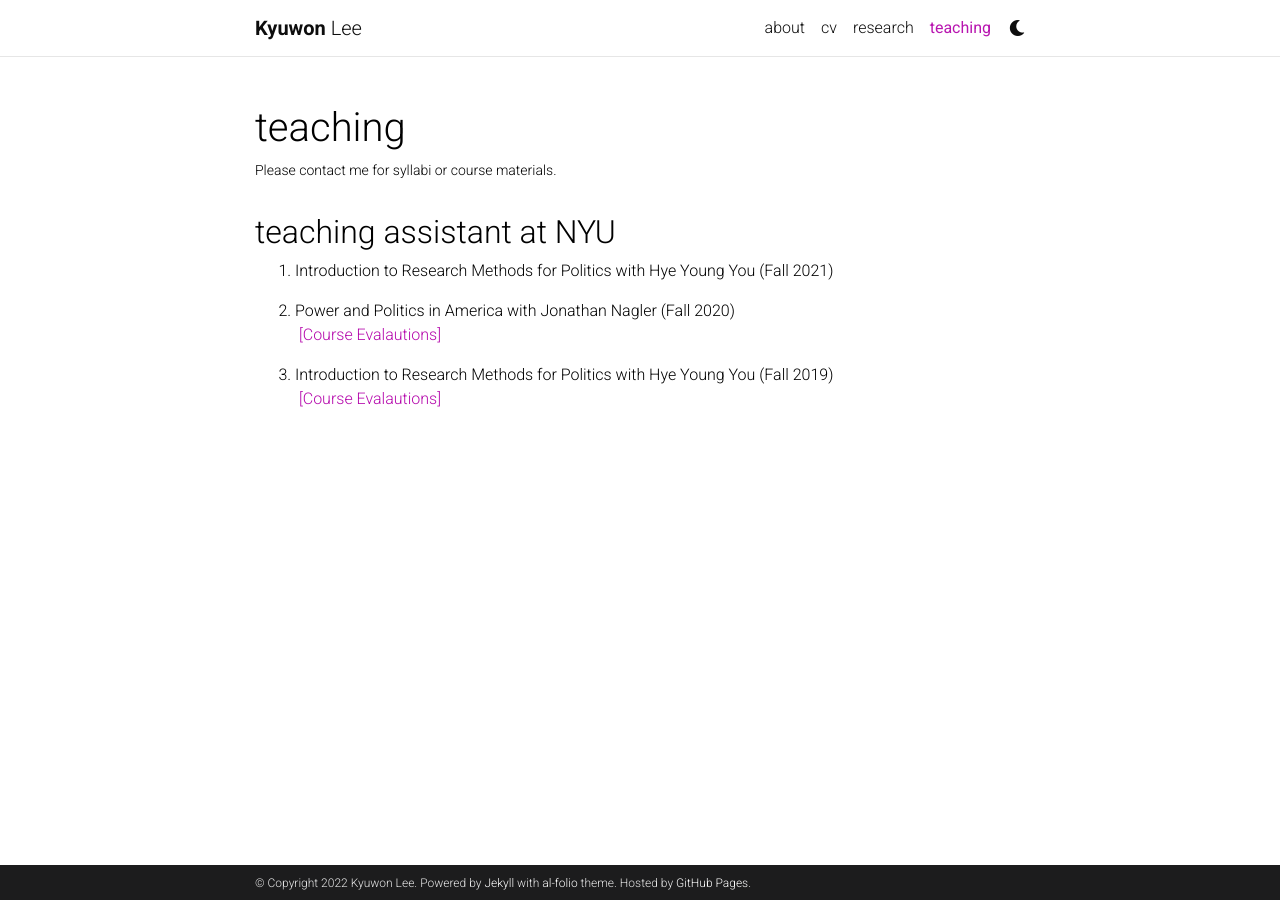
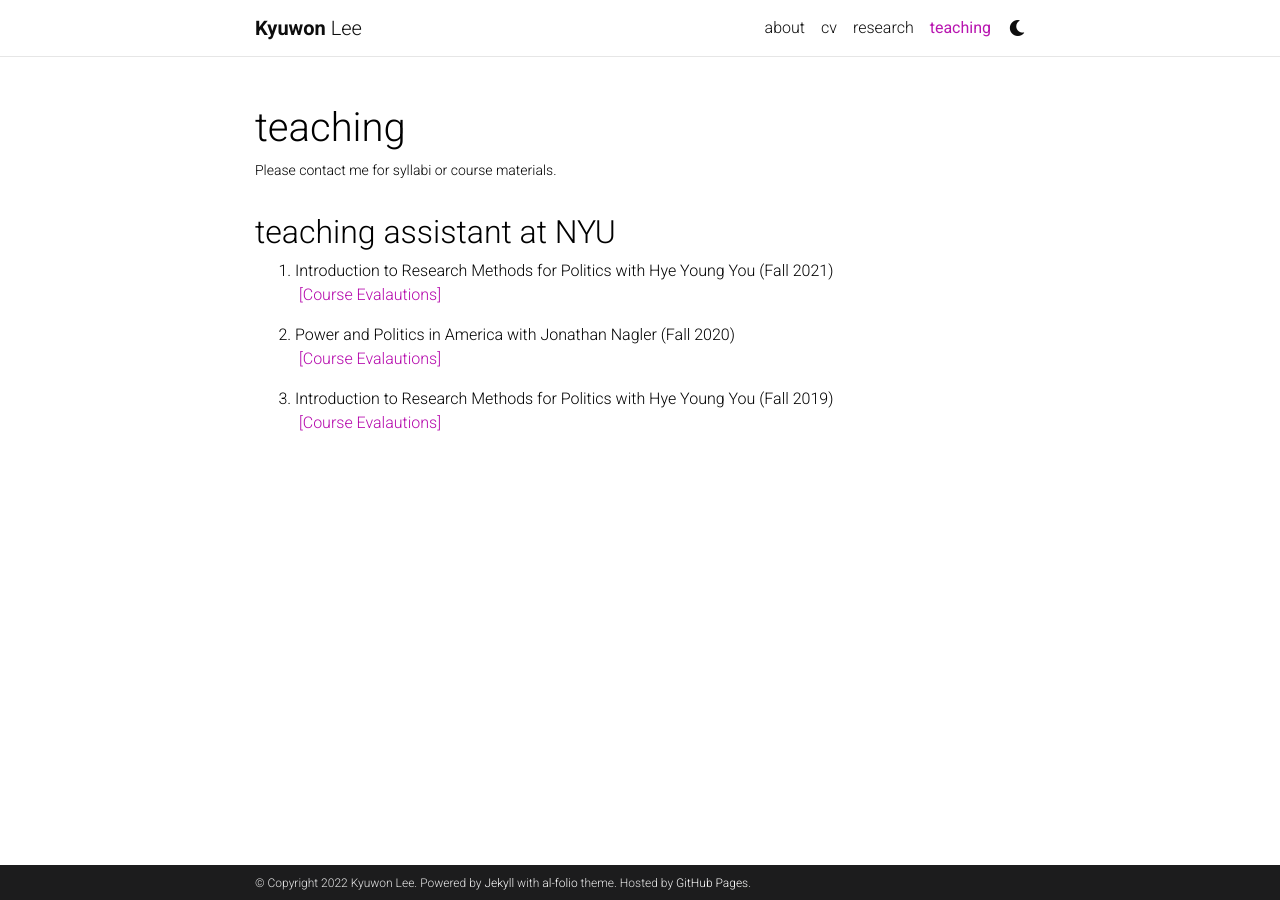
Before and after one commit to kyuwon-lee/kyuwon-lee.github.io, a Jekyll site: the page built from _pages/teaching.md, in a window 1280 px wide. Built offline with Jekyll 4.4.1, drawn with Linux system fonts in a browser that asks for light colours; comment, search, counter and statistics services are not loaded; a style sheet for code colours, icons or effects is not loaded.

Commit message:
Update teaching.md

```diff
--- a/_pages/teaching.md
+++ b/_pages/teaching.md
@@ -9,6 +9,7 @@ nav: true
 ## teaching assistant at NYU
 
 1. Introduction to Research Methods for Politics with Hye Young You (Fall 2021)
+ <a href='[https://www.dropbox.com/s/fj258as31dc0rfi/NYU_CRSEVL_S_20.pdf?dl=0](https://www.dropbox.com/s/d7ftsqxbompjh9j/Lee%20DL%20Evaluation%20Results.xlsx?dl=0)'>[Course Evalautions]</a>
 
 2. Power and Politics in America with Jonathan Nagler (Fall 2020)
  <a href='https://www.dropbox.com/s/fj258as31dc0rfi/NYU_CRSEVL_S_20.pdf?dl=0'>[Course Evalautions]</a>
```
